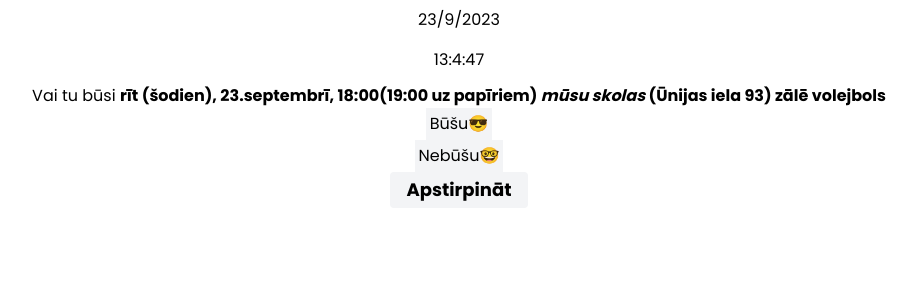
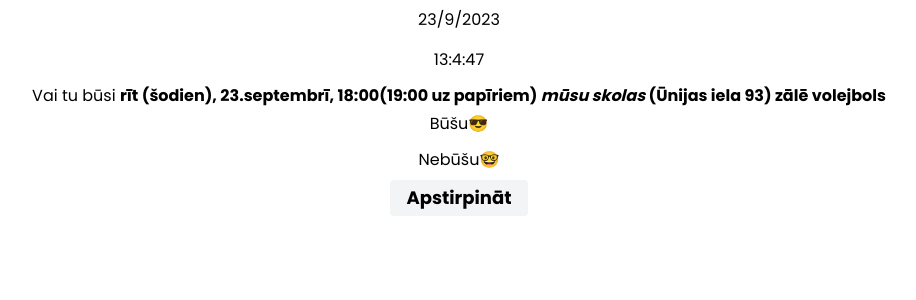
Before and after one commit to IceSalesman/volejbols_webapp3, a SvelteKit app: page /CheckIn in a window 1280 px wide. Shown: the top 300 px of the page, without its empty margins (181-1097 px from the left). Built offline with nearby package versions, Linux system fonts and the light colour scheme.

Commit message:
man nepatik majaslapas

```diff
--- a/package.json
+++ b/package.json
@@ -31,5 +31,8 @@
 		"typescript": "^5.0.0",
 		"vite": "^4.4.2"
 	},
-	"type": "module"
+	"type": "module",
+	"dependencies": {
+		"svelte-simple-modal": "^1.6.1"
+	}
 }
--- a/src/routes/+page.server.ts
+++ b/src/routes/+page.server.ts
@@ -1,3 +1,9 @@
 import {redirect} from "@sveltejs/kit"
 
-export const actions = {}
+import type { Actions } from '@sveltejs/kit';
+
+export const actions: Actions = {
+    manageFile: async ({ request }) => {
+        console.log(await request.formData());
+    }
+}
--- a/src/routes/CheckIn/+page.svelte
+++ b/src/routes/CheckIn/+page.svelte
@@ -1,10 +1,16 @@
 <script lang="ts">
 	import { onMount } from "svelte";
+    import { writable } from 'svelte/store';
+
+
+
 
     let time = new Date()
 
     let goThere = "Būšu😎";
     let noGoThere = "Nebūšu🤓"
+
+
 
     const dayDict = {
         0: "rīt (šodien)",
@@ -34,13 +40,13 @@
     $: h = time.getHours();
     $: m = time.getMinutes();
     $: s = time.getSeconds();
+
     $: dd = time.getDate();
     $: mm = time.getMonth();
     $: yyyy = time.getFullYear();
+
     $: daysTillSaturday = 6-time.getDay();
-
     $: saturdayDate = dd + daysTillSaturday;
-
     $: {
         if (daysTillSaturday<0){
             daysTillSaturday = 6;
@@ -48,6 +54,7 @@
 
 
     }
+
 
 
     onMount(() => {
@@ -62,8 +69,12 @@
     });
 
 
+
+
 </script>
 
+
+<form action="">
     <div>
         <div class="">
             <div class="flex items-center justify-center p-2">
@@ -76,40 +87,52 @@
         </div>
 
 
-
-
         <div class="h-full flex flex-col justify-center items-center p-1">
             <div>
                 Vai tu būsi <strong>{dayDict[daysTillSaturday]}, {saturdayDate}.{monthDict[mm]}, 18:00(19:00 uz papīriem) <i>mūsu skolas</i> (Ūnijas iela 93) zālē volejbols </strong>
             </div>
-        <div class="flex justify-center items-center flex-col y-">
+            <div class="flex justify-center items-center flex-col space-y-1">
 
-            <div class="hidden">
-                <input type="radio" id="radioGo" name="option" value="True">
-            </div>
-            <div class="hidden">
-                <input type="radio" id="radioNoGo" name="option" value="False">
-            </div>
+                <div class="p-1">
+                    <input class="hidden peer" type="radio" id="radioTF-1" name="radioTF" value="True">
 
-            <label for="radioGo" class="p-1 cursor-pointer bg-gray-100">
+                    <label
+                        for="radioTF-1"
+                        class="p-1 rounded-lg hover:bg-gray-400 peer-checked:bg-gray-500 peer-checked:text-white">
                         {goThere}
                     </label>
 
-            <label for="radioNoGo" class="p-1 cursor-pointer bg-gray-100">
+                </div>
+
+                <div class="p-1">
+                    <input class="hidden peer" type="radio" id="radioTF-0" name="radioTF" value="False">
+
+                    <label
+                        for="radioTF-0"
+                        class="p-1 rounded-lg hover:bg-gray-400 peer-checked:bg-gray-500 peer-checked:text-white">
+
                         {noGoThere}
                     </label>
+                </div>
 
 
-            <div>
+            </div>
+            <div class="p-1">
                 <button
+
                     type="submit"
-                    class="p-1 px-4 items-center cursor-pointer bg-gray-100 rounded text-lg font-bold  hover:bg-gray-200"
+                    class="p-1 px-4 items-center cursor-pointer bg-gray-100 rounded text-lg font-bold hover:bg-gray-200"
                     >Apstirpināt
                 </button>
-            </div>
             </div>
         </div>
 
 
 
     </div>
+
+</form>
+
+
+<style>
+</style>
```
Also changed, not shown: 1 other file (tests, documents, lock files or other folders). Lines whose indentation alone changed are shown as unchanged.
